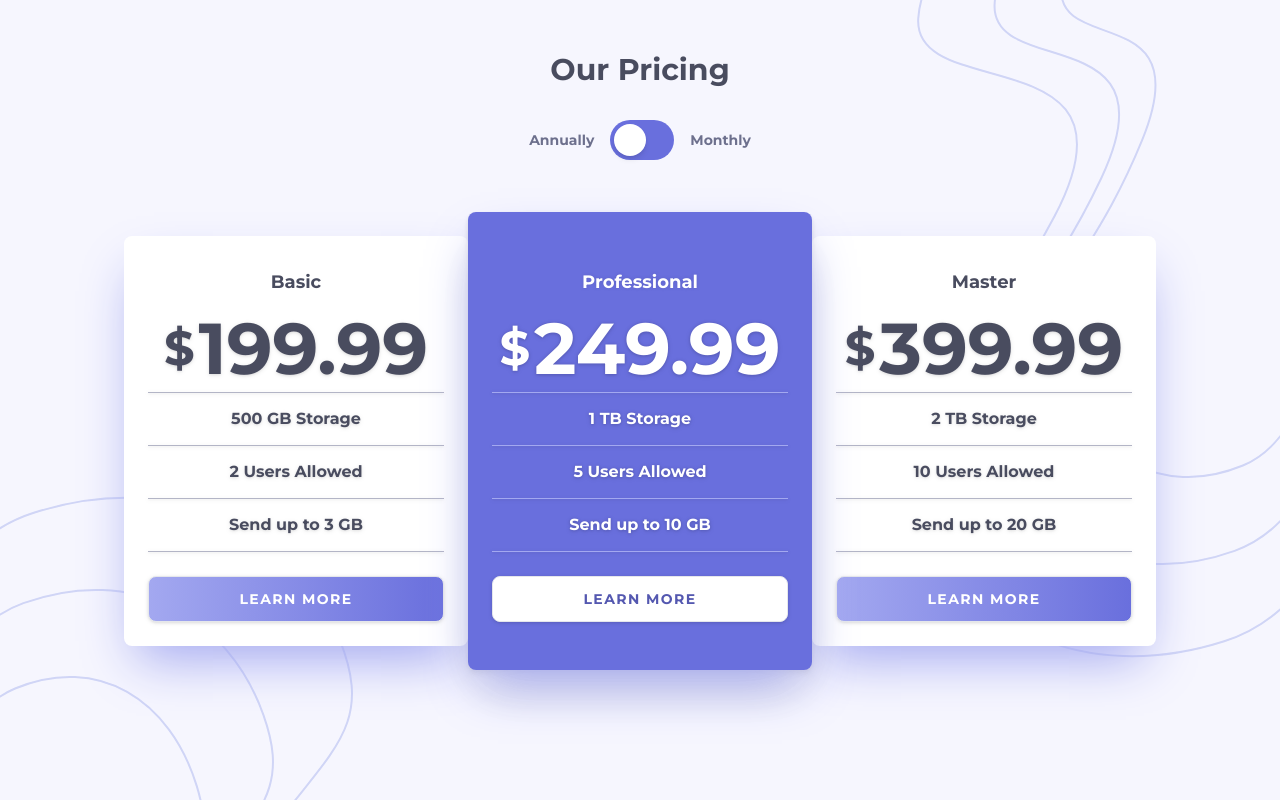
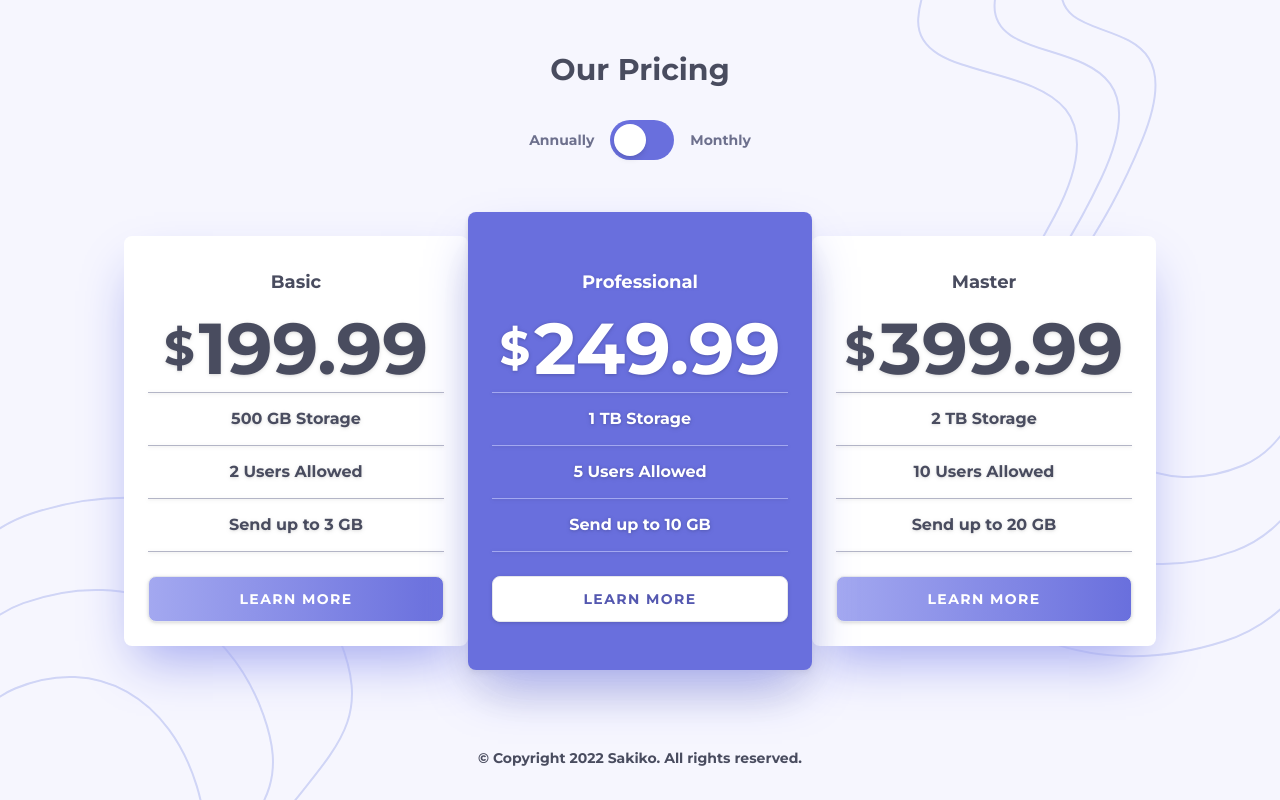
Before and after one commit to sakiko-2/pricing-next, a Next.js app: page / in a window 1280 px wide. Built offline with nearby package versions, Linux system fonts and the light colour scheme.

Commit message:
Add footer

```diff
--- /dev/null
+++ b/components/footer.tsx
@@ -0,0 +1,9 @@
+const Footer = () => (
+  <footer className="flex justify-center">
+    <p className="pb-8 text-sm">
+      &copy; Copyright 2022 Sakiko. All rights reserved.
+    </p>
+  </footer>
+)
+
+export default Footer
--- a/pages/index.tsx
+++ b/pages/index.tsx
@@ -4,6 +4,7 @@ import Head from 'next/head'
 import styled from 'styled-components'
 import Card from '../components/card'
 import Toggle from '../components/toggle'
+import Footer from '../components/footer'
 import data from '../data/plans.json'
 
 const StyledMain = styled.main`
@@ -31,11 +32,11 @@ const Home: NextPage = () => {
       </Head>
 
       <StyledMain
-        className="min-h-screen bg-[color:var(--light-grayish-blue)]
+        className="h-screen flex flex-col bg-[color:var(--light-grayish-blue)]
         text-[color:var(--very-dark-grayish-blue)]"
       >
         <div
-          className="container mx-auto px-4 py-8 min-h-screen flex items-center
+          className="container mx-auto px-4 py-8 flex flex-1 items-center
           flex-col"
         >
           <h1 className="text-3xl my-5 md:mb-6">Our Pricing</h1>
@@ -49,6 +50,7 @@ const Home: NextPage = () => {
             ))}
           </div>
         </div>
+        <Footer />
       </StyledMain>
     </div>
   )
```
